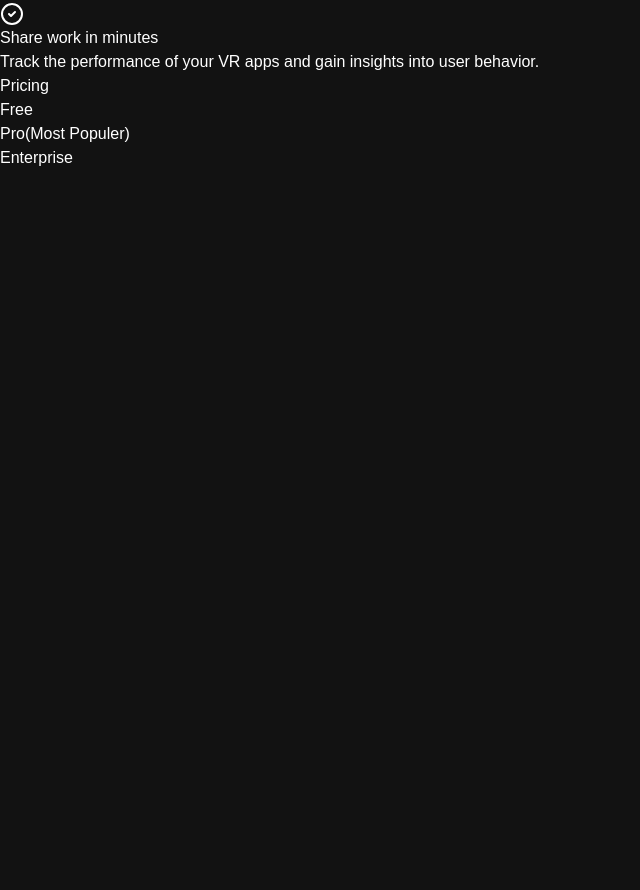
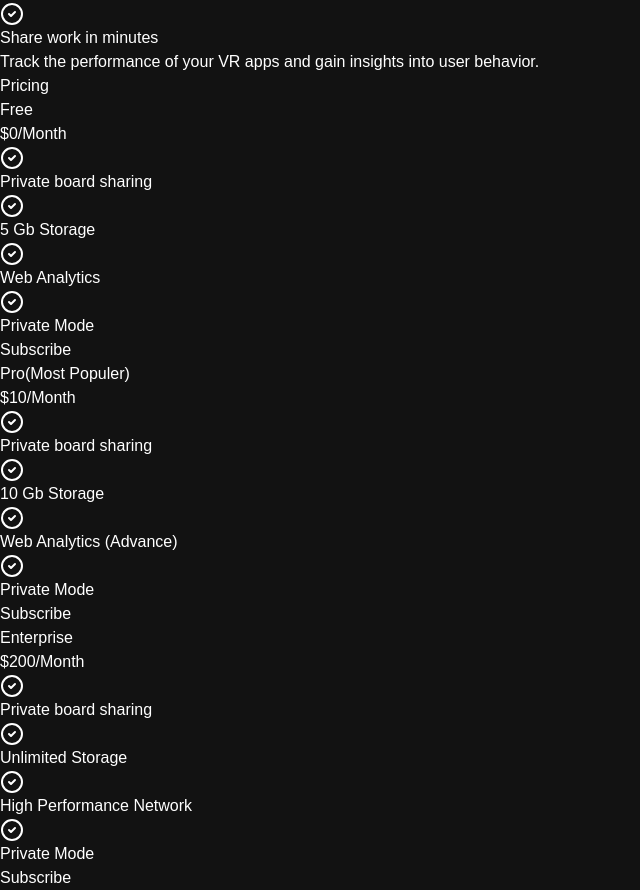
Before and after one commit to hasharas/vertual-land-page, a React (Vite) app: page / in a window 1280 px wide. Shown: the part 3045-3935 px from the top of the page, without its empty margins (0-640 px from the left). Before the commit the page ends 3215 px from the top, so only its background shows below. Built offline with nearby package versions, Linux system fonts and the light colour scheme.

Commit message:
complete:pricing section

```diff
--- a/src/component/Pricing.jsx
+++ b/src/component/Pricing.jsx
@@ -21,8 +21,23 @@ const Pricing = () => {
                                                 )}
                                           </p>
                                           <p className='mb-8'>
+                                                <span className='text-5xl mt-6 mr-2'>{option.price}</span>
+                                                <span className='text-neutral-400 tracking-tighter'>/Month</span>
+                                          </p>
+                                          <ul >
+                                                {option.features.map((feture, index) => (
+                                                      <li key={index} className='mt-8 flex items-center'>
 
-                                          </p>
+                                                            <CheckCircle2 />
+                                                            <span className='ml-2'>{feture} </span>
+                                                      </li>
+                                                ))}
+                                          </ul>
+                                          <a href="#" className='inline-flex justify-center items-center text-center w-full h-12 p-5 mt-20 tracking-tight text-xl
+                                          hover:bg-orange-900 border border-orange-900 rounded-lg transition duration-200'>
+                                                Subscribe
+
+                                          </a>
                                     </div>
                               </div>
                         ))}
```
